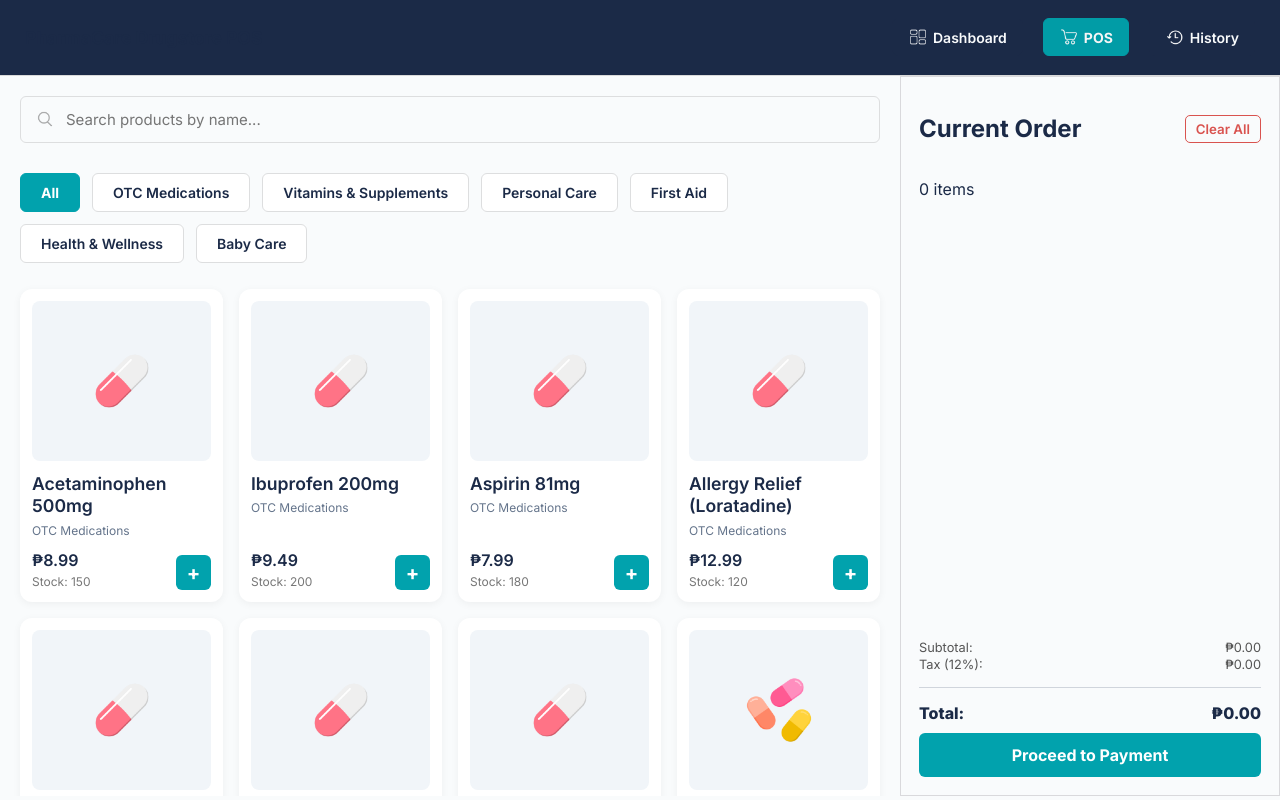
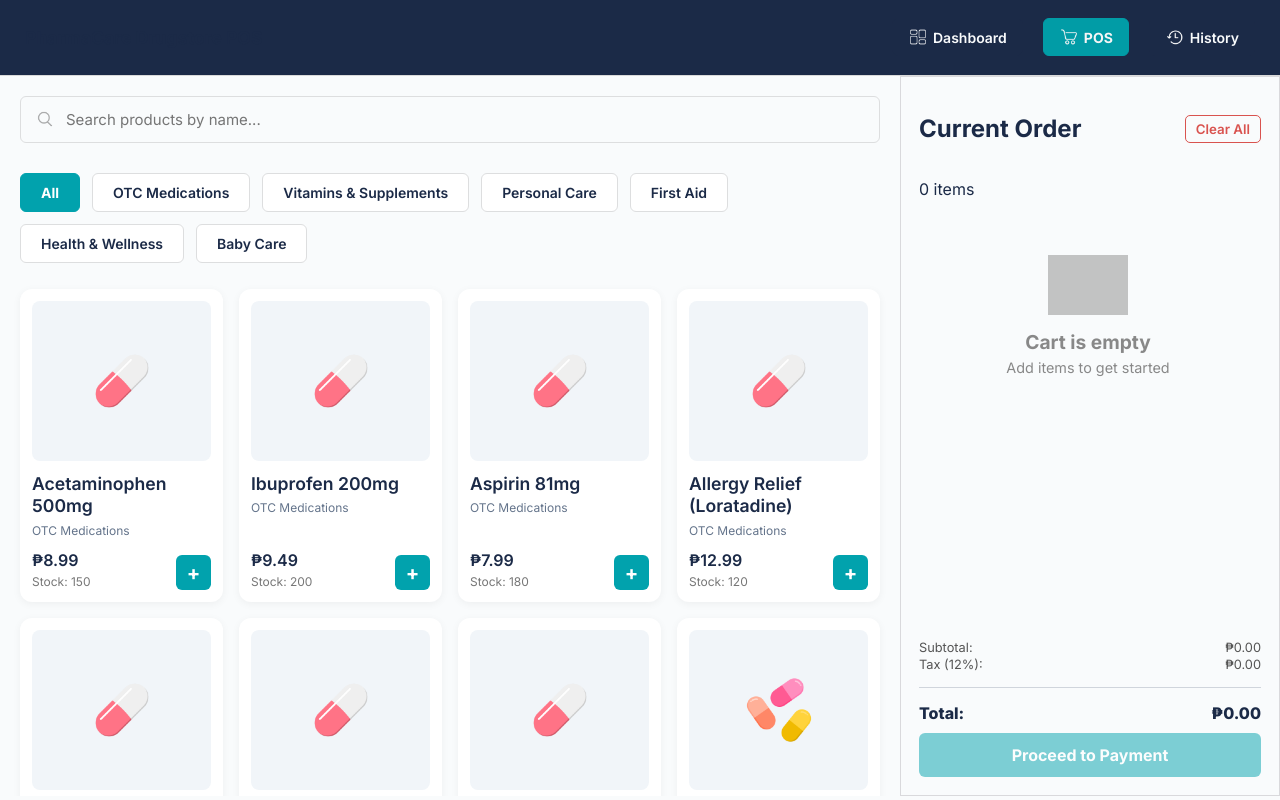
Before and after one commit to ilsu-vc/Squad-1---POS-System, a React (Create React App) app: page / in a window 1280 px wide. Built offline with nearby package versions, Linux system fonts and the light colour scheme; grey boxes are pictures that could not be loaded.

Commit message:
Update POSView.js

```diff
--- a/src/components/POSView.js
+++ b/src/components/POSView.js
@@ -1,6 +1,7 @@
-import React from 'react';
+import React, { useState } from 'react';
 import searchIcon from '../assets/images/search_icon.png';
-import deleteIcon  from '../assets/images/delete_icon.png';
+import deleteIcon from '../assets/images/delete_icon.png';
+import cartIcon from '../assets/images/cart.png'; // Added cart icon import
 
 const POSView = ({
   cart,
@@ -17,7 +18,22 @@ const POSView = ({
   tax,
   total,
   handleProceedToPayment,
-}) => (
+}) => {
+  const [confirmOpen, setConfirmOpen] = useState(false);
+  const [confirmTitle, setConfirmTitle] = useState('Confirm');
+  const [confirmMessage, setConfirmMessage] = useState('');
+  const [onConfirm, setOnConfirm] = useState(() => () => {});
+
+  const openConfirm = ({ title, message, confirmAction }) => {
+    setConfirmTitle(title || 'Confirm');
+    setConfirmMessage(message || 'Are you sure?');
+    setOnConfirm(() => confirmAction);
+    setConfirmOpen(true);
+  };
+
+  const closeConfirm = () => setConfirmOpen(false);
+
+  return (
     <main className="pos-content">
 
       {/* ── Product Inventory Panel ── */}
@@ -69,13 +85,45 @@ const POSView = ({
       <aside className="order-sidebar">
         <div className="sidebar-header">
           <h2 className="sidebar-title">Current Order</h2>
-        <button className="clear-all" onClick={() => setCart([])}>Clear All</button>
+          <button
+            className="clear-all"
+            onClick={() => {
+              if (cart.length === 0) return;
+              openConfirm({
+                title: 'Clear Cart',
+                message: 'Are you sure you want to clear all items from the cart?',
+                confirmAction: () => setCart([]),
+              });
+            }}
+          >
+            Clear All
+          </button>
         </div>
 
         <p className="item-count">{cart.length} items</p>
 
         <div className="cart-list">
-        {cart.map((item) => (
+          {cart.length === 0 ? (
+            /* ── Empty Cart View ── */
+            <div className="empty-cart-state" style={{
+              textAlign: 'center',
+              padding: '40px 20px',
+              color: '#888',
+              display: 'flex',
+              flexDirection: 'column',
+              alignItems: 'center'
+            }}>
+              <img
+                src={cartIcon}
+                alt="Cart is empty"
+                style={{ width: '80px', marginBottom: '15px', opacity: 0.6 }}
+              />
+              <h3 style={{ fontSize: '1.2rem', margin: '0 0 5px 0' }}>Cart is empty</h3>
+              <p style={{ fontSize: '0.9rem', margin: 0 }}>Add items to get started</p>
+            </div>
+          ) : (
+            /* ── Active Cart Items ── */
+            cart.map((item) => (
               <div key={item.id} className="cart-item">
                 <div className="item-details">
                   <h4 className="cart-item-name">{item.name}</h4>
@@ -89,14 +137,21 @@ const POSView = ({
                 <div className="item-total-section">
                   <button
                     className="delete-item"
-                onClick={() => setCart(cart.filter((i) => i.id !== item.id))}
+                    onClick={() => {
+                      openConfirm({
+                        title: 'Remove Item',
+                        message: `Remove "${item.name}" from the cart?`,
+                        confirmAction: () => setCart(cart.filter((i) => i.id !== item.id)),
+                      });
+                    }}
                   >
                     <img src={deleteIcon} alt="Delete" />
                   </button>
                   <p className="item-total">₱{(item.price * item.quantity).toFixed(2)}</p>
                 </div>
               </div>
-        ))}
+            ))
+          )}
         </div>
 
         <div className="billing-summary">
@@ -113,13 +168,43 @@ const POSView = ({
             <span>Total:</span>
             <span id="display-grand-total">₱{total.toFixed(2)}</span>
           </div>
-        <button className="pay-btn" onClick={handleProceedToPayment}>
+          <button
+            className="pay-btn"
+            onClick={handleProceedToPayment}
+            disabled={cart.length === 0}
+            style={{ opacity: cart.length === 0 ? 0.5 : 1, cursor: cart.length === 0 ? 'not-allowed' : 'pointer' }}
+          >
             Proceed to Payment
           </button>
         </div>
       </aside>
 
+      {/* ── Confirmation Popup Modal ── */}
+      {confirmOpen && (
+        <div className="confirm-overlay" onClick={closeConfirm}>
+          <div className="confirm-modal" onClick={(e) => e.stopPropagation()}>
+            <h3 className="confirm-title">{confirmTitle}</h3>
+            <p className="confirm-message">{confirmMessage}</p>
+            <div className="confirm-actions">
+              <button className="confirm-btn cancel" onClick={closeConfirm}>
+                Cancel
+              </button>
+              <button
+                className="confirm-btn confirm"
+                onClick={() => {
+                  onConfirm();
+                  closeConfirm();
+                }}
+              >
+                Yes, Confirm
+              </button>
+            </div>
+          </div>
+        </div>
+      )}
+
     </main>
   );
+};
 
 export default POSView;
```
Lines whose indentation alone changed are shown as unchanged.
